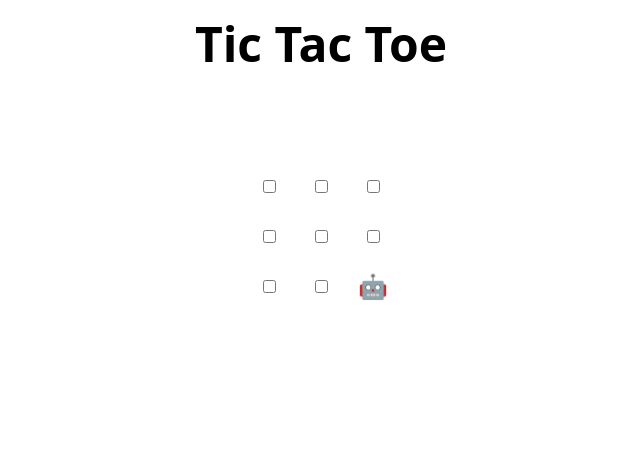
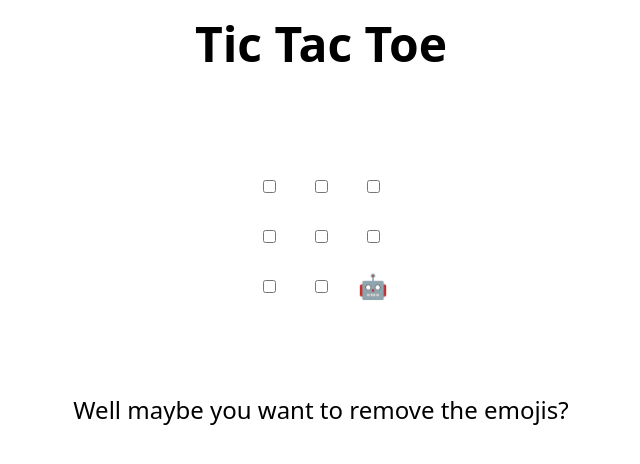
Before and after one commit to MasterCrafter29/skills-review-pull-requests, a plain HTML site: page index.html in a window 1280 px wide. Shown: the whole page, without its empty margins (319-959 px from the left). Drawn offline with Linux system fonts and the light colour scheme.

Commit message:
Update index.html

```diff
--- a/index.html
+++ b/index.html
@@ -48,6 +48,7 @@
 </table>
 
 <h2 hidden>Game over, refresh to play again 🧑‍💻 🤖!</h2>
+Well maybe you want to remove the emojis?
 
 <script>
   // Initialization
```
